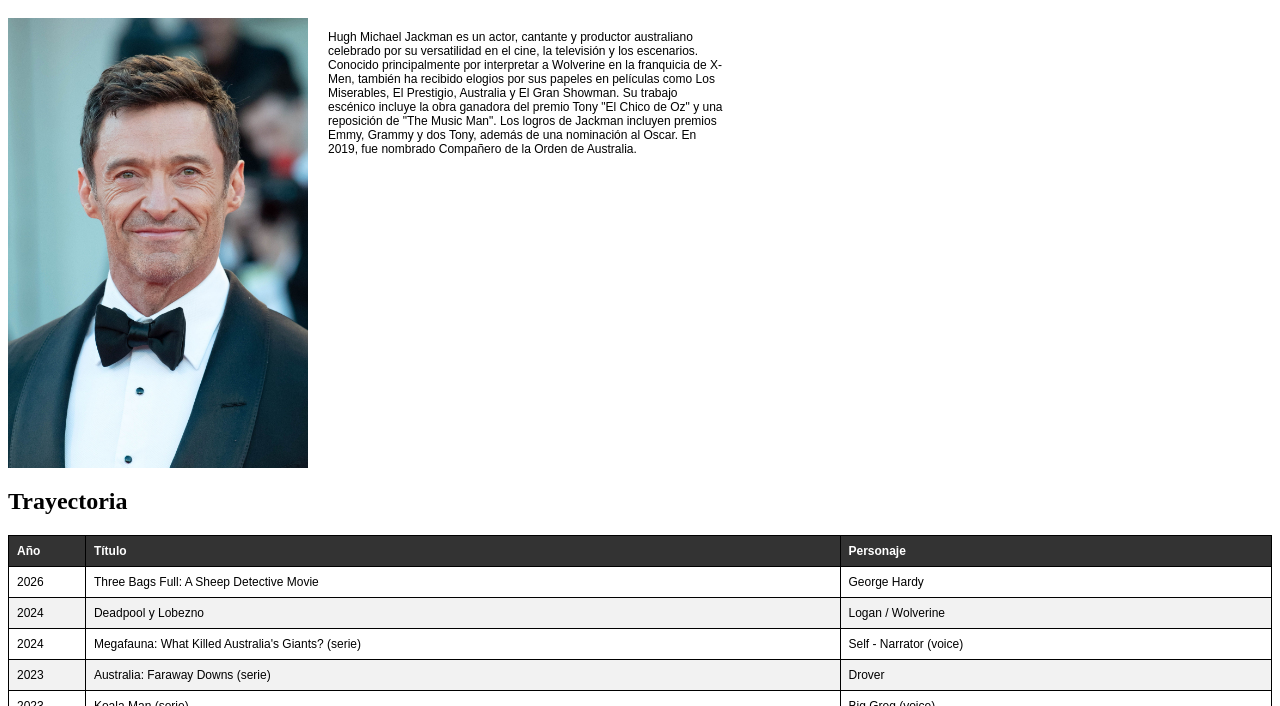
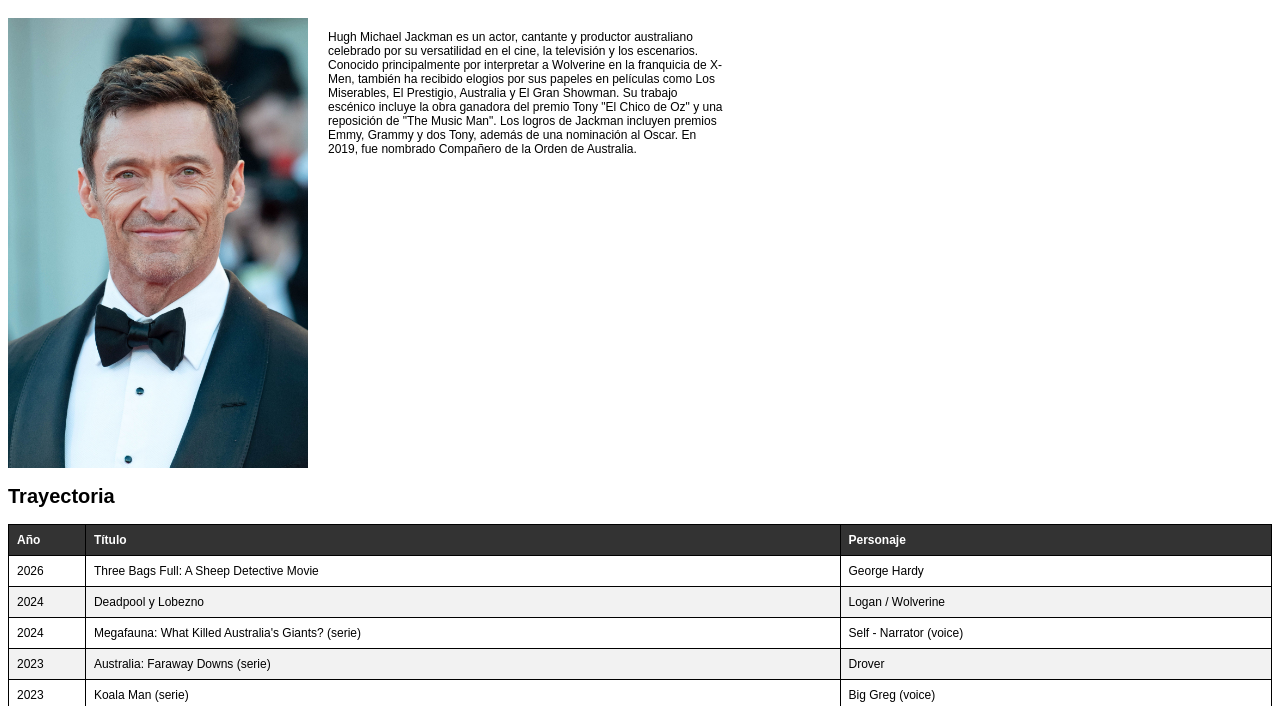
Before and after one commit to 4GeeksAcademy/Artista-HugeJackman-ClaudiaGarcia, a plain HTML site: page index.html in a window 1280 px wide. Shown: the part 94-800 px from the top of the page. Drawn offline with Linux system fonts and the light colour scheme.

Commit message:
Agregar estilo Arial a los títulos de las secciones Trayectoria y Obras de Teatro

```diff
--- a/style.css
+++ b/style.css
@@ -62,3 +62,9 @@ h1 {
 .tabla-trayectoria tr:nth-child(even) {
     background-color: #f2f2f2;
 }
+
+section h2 {
+    font-family: Arial;
+    font-size: 20px;
+    color: black;
+}
```
